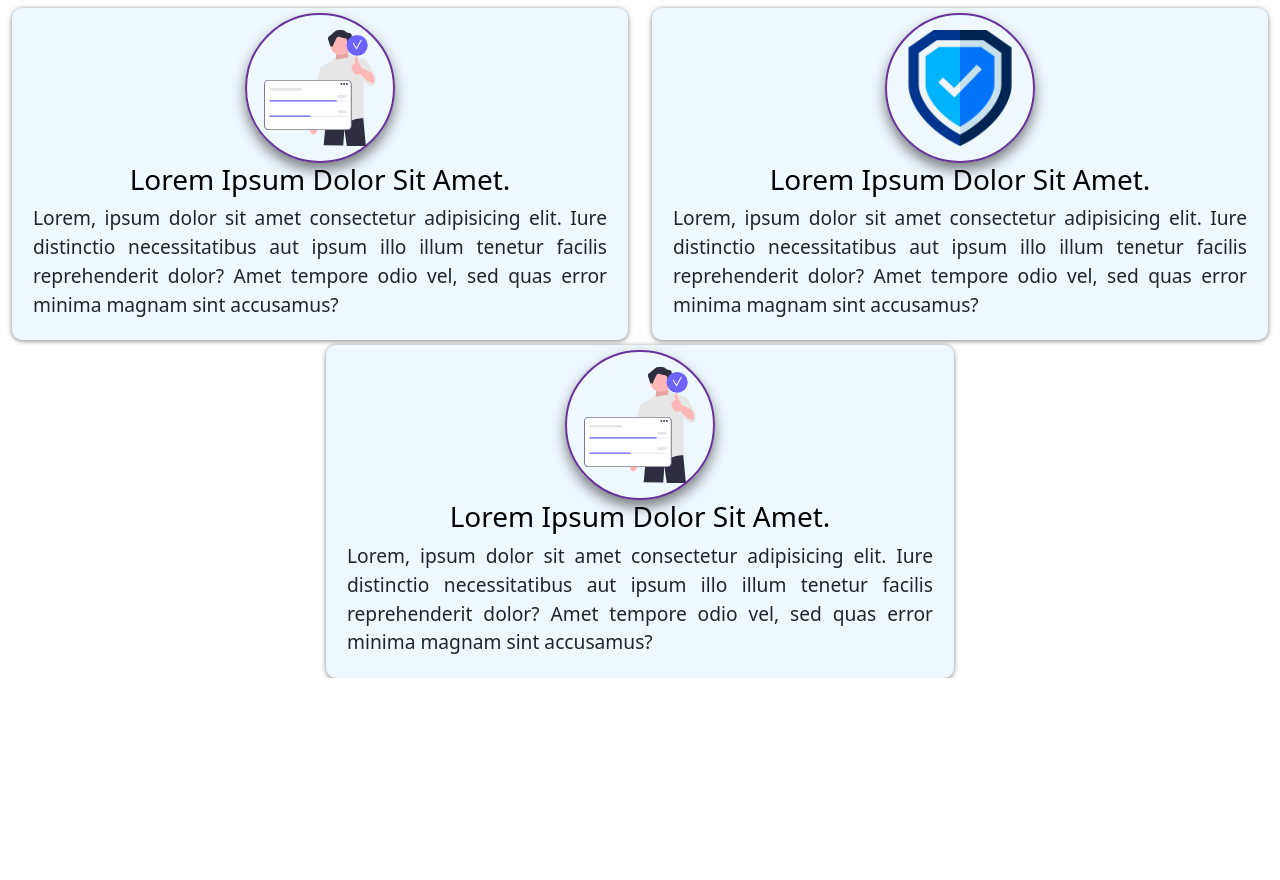
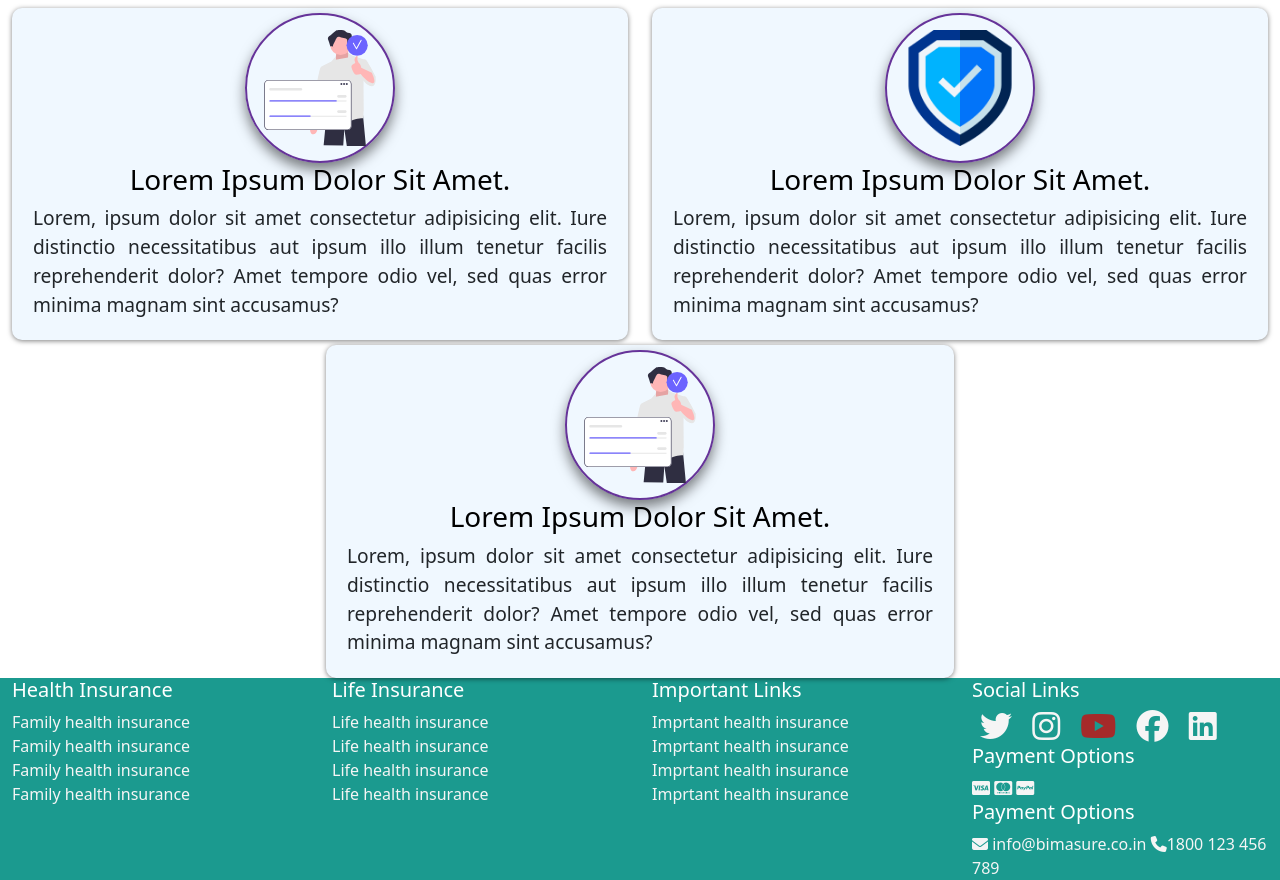
Before and after one commit to ayushballia/bimasure, a plain HTML site: page index.html in a window 1280 px wide. Shown: the part 1284-2164 px from the top of the page. Before the commit the page ends 1962 px from the top, so only its background shows below. Drawn offline with nearby package versions, Linux system fonts and the light colour scheme.

Commit message:
add footer

```diff
--- a/index.html
+++ b/index.html
@@ -11,6 +11,10 @@
     <link rel="stylesheet" href="https://cdn.jsdelivr.net/npm/@splidejs/splide@4.1.4/dist/css/splide.min.css">
     <!-- Bootstrap -->
     <link href="https://cdn.jsdelivr.net/npm/bootstrap@5.3.0-alpha3/dist/css/bootstrap.min.css" rel="stylesheet" integrity="sha384-KK94CHFLLe+nY2dmCWGMq91rCGa5gtU4mk92HdvYe+M/SXH301p5ILy+dN9+nJOZ" crossorigin="anonymous">
+
+    <script src="https://ajax.googleapis.com/ajax/libs/jquery/3.6.4/jquery.min.js"></script>
+    <!-- font awesome -->
+    <script src="https://kit.fontawesome.com/466fdff5fd.js" crossorigin="anonymous"></script>
 
     <script src="https://ajax.googleapis.com/ajax/libs/jquery/3.6.4/jquery.min.js"></script>
 </head>
@@ -166,7 +170,7 @@
   <section class="why mt-1my-3">
     <div class="container-fluid">
       <h2>Why Us</h2>
-        <div class="row" style="height: 60vh;">
+      <div class="row">
         <div class="col-lg-6 px-30">
           <div class="why-box  ">
             <div class="why-img justify-content-center mx-auto">
@@ -198,9 +202,62 @@
     </div>
   </section>
 
-
-
-
+  <footer>
+    <div class="container-fluid">
+      <div class="row">
+        <div class="col-md-3">
+          <h4 class="fs-5">Health Insurance</h4>
+          <div class="health-insurance">
+            <a href="#">Family health insurance</a>
+            <a href="#">Family health insurance</a>
+            <a href="#">Family health insurance</a>
+            <a href="#">Family health insurance</a>
+          </div>
+        </div>
+        <div class="col-md-3">
+          <h4 class="fs-5">Life Insurance</h4>
+          <div class="life-insurance">
+            <a href="#">Life health insurance</a>
+            <a href="#">Life health insurance</a>
+            <a href="#">Life health insurance</a>
+            <a href="#">Life health insurance</a>
+          </div>
+        </div>
+        <div class="col-md-3">
+          <h4 class="fs-5">Important Links</h4>
+          <div class="important-links">
+            <a href="#">Imprtant health insurance</a>
+            <a href="#">Imprtant health insurance</a>
+            <a href="#">Imprtant health insurance</a>
+            <a href="#">Imprtant health insurance</a>
+          </div>
+        </div>
+        <div class="col-md-3">
+          <h4 class="fs-5">Social Links</h4>
+          <div class="social-links">
+            <a href="#"><i class="fa-brands fa-twitter"></i></a>
+            <a href="#"><i class="fa-brands fa-instagram"></i></a>
+            <a href="#"><i class="fa-brands fa-youtube" style="color: brown;"></i></a>
+            <a href="#"><i class="fa-brands fa-facebook"></i></a>
+            <a href="#"><i class="fa-brands fa-linkedin"></i></a>
+          </div>
+          <h4 class="fs-5">Payment options</h4>
+          <div class="payment-options">
+            <a href=""><i class="fa-brands fa-cc-visa"></i></a>
+            <a href=""><i class="fa-brands fa-cc-mastercard"></i></a>
+            <a href=""><i class="fa-brands fa-cc-paypal"></i></a>
+          </div>
+          <h4 class="fs-5">Payment options</h4>
+          <div class="support">
+            <a href="mailto:info@bimasure.co.in">
+              <i class="fa-solid fa-envelope"></i> info@bimasure.co.in
+            </a>
+            <a href=""><i class="fa-solid fa-phone"></i>1800 123 456 789</a>
+          </div>
+        </div>
+      </div>
+    </div>
+  </footer>
 
     <!-- splide -->
     <script src="https://cdn.jsdelivr.net/npm/@splidejs/splide@4.1.4/dist/js/splide.min.js"></script>
--- a/style.css
+++ b/style.css
@@ -222,7 +222,10 @@ background-color: #13a1df;
   }
 
 
-  .show {display: block;}
+  .show {
+    display: block;
+    width: 100%;
+  }
 
 
   .product-heighlight {
@@ -388,6 +391,34 @@ background-color: #13a1df;
 }
 
 
+.social-links i {
+  font-size: 2rem;
+  padding-inline: .5rem;
+}
+
+footer {
+  background-color: var(--green-color);
+  color: white;
+}
+footer a {
+  color: whitesmoke;
+  text-decoration: none;
+}
+
+.health-insurance {
+  display: flex;
+  flex-direction: column;
+}
+
+.life-insurance {
+  display: flex;
+  flex-direction: column;
+}
+
+.important-links {
+  display: flex;
+  flex-direction: column;
+}
 
 /** For mobile devices **/
 @media (max-width: 767px) {
```
Also changed, not shown: contact.html (+8 -7 lines). Lines whose indentation alone changed are shown as unchanged.
